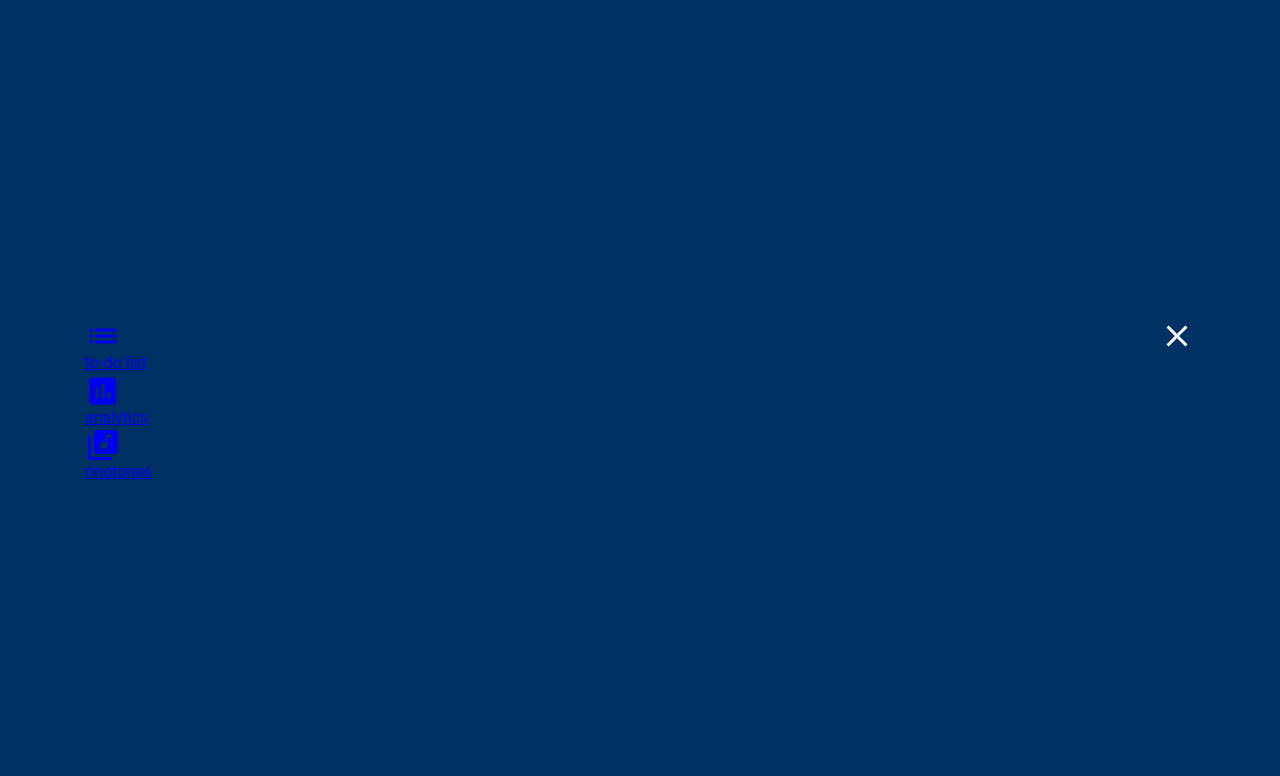
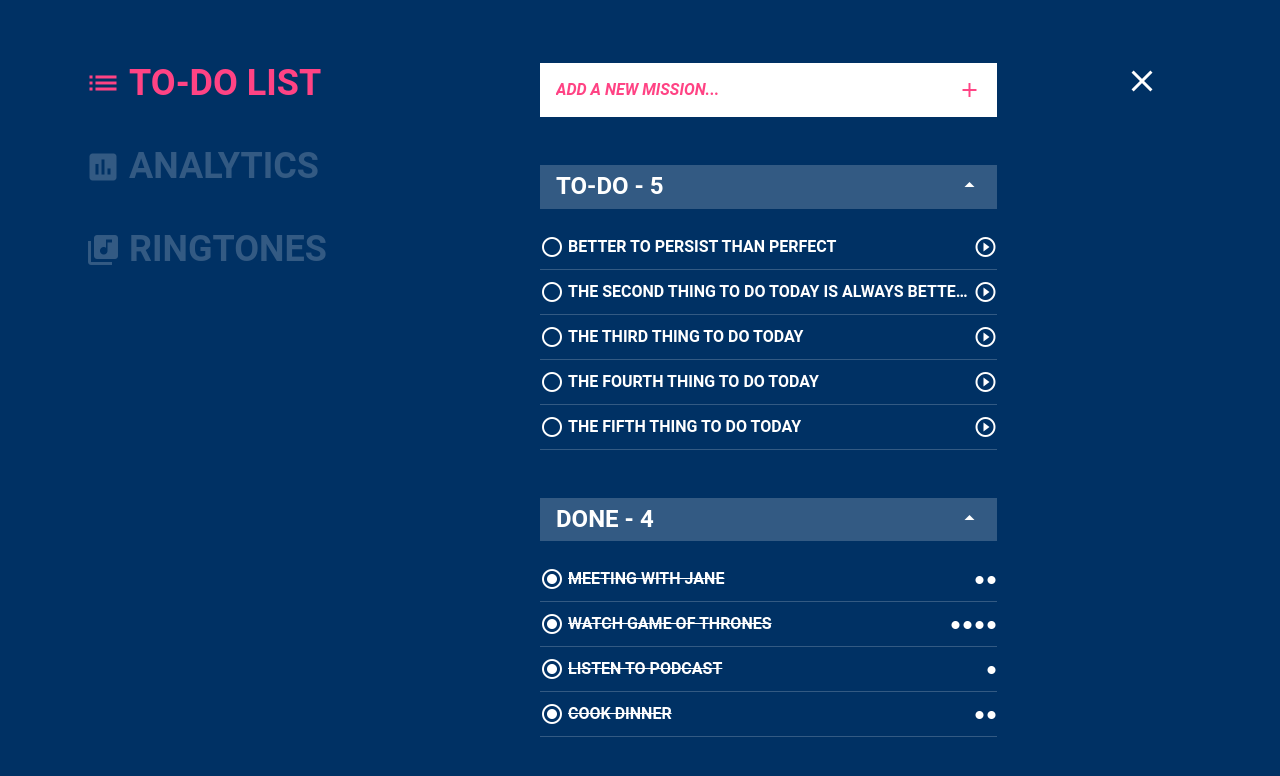
Before and after one commit to yowlonglee/thef2e-pomodoro, a Vue app: page /to-do-list in a window 1280 px wide. Shown: the top 776 px of the page. Built offline with nearby package versions, Linux system fonts and the light colour scheme; a small style sheet from the web is missing.

Commit message:
Add new to do list functions

```diff
--- a/src/App.vue
+++ b/src/App.vue
@@ -124,6 +124,10 @@ body,
   }
 }
 
+.offset-1 {
+  margin-left: calc(15px + 65px);
+}
+
 .material-icons {
   vertical-align: bottom;
   &.md-light {
@@ -139,7 +143,6 @@ body,
     font-size: 48px;
   }
 }
-
 .view-wrapper {
   padding: 3rem 0;
 }
@@ -150,6 +153,12 @@ body,
 .d-flex {
   display: flex;
 }
+.flex-column {
+  flex-direction: column;
+}
+.flex-grow {
+  flex-grow: 1;
+}
 .flex-align-items-center {
   align-items: center;
 }
--- a/src/components/MiniNavList.vue
+++ b/src/components/MiniNavList.vue
@@ -19,4 +19,22 @@ export default {
   name: "MiniNavList"
 };
 </script>
-<style lang="scss" scoped></style>
+<style lang="scss" scoped>
+@import "@/assets/styles/variables.scss";
+.mini-nav-item {
+  color: rgba($white, 0.2);
+  text-decoration: none;
+  display: flex;
+  align-items: center;
+  margin-bottom: 42px;
+  div {
+    margin-left: 8px;
+    text-transform: uppercase;
+    font-size: 2.25rem;
+    font-weight: 700;
+  }
+  &.router-link-active {
+    color: $pink;
+  }
+}
+</style>
--- a/src/components/StyledInput.vue
+++ b/src/components/StyledInput.vue
@@ -1,12 +1,29 @@
 <template>
   <div class="styled-input">
-    <input class="add-to-do" type="text" placeholder="Add a New Mission..." />
-    <span class="styled-input-append"><i class="material-icons">add</i></span>
+    <input
+      class="add-to-do"
+      type="text"
+      placeholder="Add a New Mission..."
+      v-on:keyup.enter="newToDo"
+      ref="i"
+    />
+    <span class="styled-input-append" @click="newToDo">
+      <i class="material-icons">add</i>
+    </span>
   </div>
 </template>
 <script>
 export default {
-  name: "StyledInput"
+  name: "StyledInput",
+  methods: {
+    newToDo: function() {
+      const val = this.$refs.i.value.trim();
+      if (val) {
+        this.$store.dispatch("add", val);
+      }
+      this.$refs.i.value = "";
+    }
+  }
 };
 </script>
 <style lang="scss" scoped>
@@ -17,6 +34,11 @@ export default {
     width: 100%;
     padding: 1.125em 1em;
     border: 0;
+    // color: $pink;
+    font-weight: 700;
+    font-style: italic;
+    text-transform: uppercase;
+
     &::placeholder {
       color: $pink;
       font-weight: 700;
--- a/src/components/ToDo.vue
+++ b/src/components/ToDo.vue
@@ -1,5 +1,5 @@
 <template>
-  <div class="to-do" :class="{ 'timer-to-do': isTimerLayout }">
+  <div class="to-do" :class="{ 'timer-to-do': isTimerLayout, done: done }">
     <div class="to-do-radio" @click="toggleComplete">
       <i class="material-icons unchecked" :class="{ 'md-48': isTimerLayout }">
         radio_button_unchecked
@@ -10,20 +10,21 @@
     </div>
     <div class="to-do-container">
       <div class="to-do-title">{{ title }}</div>
-      <template v-if="isTimerLayout">
-        <div class="to-do-history">
+      <div class="to-do-append">
+        <template v-if="isTimerLayout || done">
           <div class="history-group" v-if="pomodoro > 0">
             <div class="history-item" v-for="n in pomodoro" :key="n">
               <i class="material-icons md-12">fiber_manual_record</i>
             </div>
           </div>
+          <template v-if="isTimerLayout">
             <div class="timer-svg-container">
               <svg viewBox="-0.5 -0.5 101 101">
                 <use href="#circle1" class="circle1" />
                 <use href="#circle2" class="circle2" />
               </svg>
             </div>
-        </div>
+          </template>
         </template>
         <template v-else>
           <div class="to-do-icon-start">
@@ -32,8 +33,10 @@
         </template>
       </div>
     </div>
+  </div>
 </template>
 <script>
+import { mapActions } from "vuex";
 export default {
   name: "ToDo",
   props: {
@@ -42,17 +45,26 @@ export default {
       type: Number,
       default: 0
     },
+    done: {
+      type: Boolean,
+      default: false
+    },
     isTimerLayout: {
       type: Boolean,
       default: false
+    },
+    index: {
+      type: Number
     }
   },
   methods: {
-    toggleComplete: function(event) {
-      const el = event.currentTarget;
-      el.classList.contains("done")
-        ? el.classList.remove("done")
-        : el.classList.add("done");
+    // ...mapActions(["remove", "restore"]),
+    toggleComplete: function() {
+      if (this.done) {
+        this.$store.dispatch("restore", this.index);
+      } else {
+        this.$store.dispatch("remove", this.index);
+      }
     }
   }
 };
@@ -67,23 +79,27 @@ export default {
 .to-do {
   display: flex;
   padding: 10px 0;
-  border-bottom: 1px solid rgba($dark-blue, 0.2);
-}
+  border-bottom: 1px solid rgba($white, 0.2);
+  &.done {
     .to-do-radio {
-  color: $dark-blue;
-  margin-right: 4px;
-  cursor: pointer;
-  .checked {
-    display: none;
-  }
-  &.done,
-  &:hover {
       .checked {
         display: inline-block;
       }
       .unchecked {
         display: none;
       }
+    }
+    .to-do-title {
+      text-decoration: line-through;
+    }
+  }
+}
+.to-do-radio {
+  color: $white;
+  margin-right: 4px;
+  cursor: pointer;
+  .checked {
+    display: none;
   }
 }
 .to-do-container {
@@ -92,7 +108,7 @@ export default {
   min-width: 0;
 }
 .to-do-title {
-  color: $dark-blue;
+  color: $white;
   font-weight: 700;
   text-transform: uppercase;
   line-height: 1.5rem;
@@ -100,7 +116,21 @@ export default {
   @include ellipsis;
 }
 .to-do-icon-start {
+  color: $white;
+}
+.history-item {
+  display: inline-block;
+  color: $white;
+}
+.is-main-layout {
+  .to-do-radio,
+  .to-do-title,
+  .to-do-icon-start .history-item {
     color: $dark-blue;
+  }
+  .to-do {
+    border-bottom: 1px solid rgba($dark-blue, 0.2);
+  }
 }
 
 .timer-to-do {
@@ -117,7 +147,7 @@ export default {
     .to-do-title {
       font-size: 1.5rem;
     }
-    .to-do-history {
+    .to-do-append {
       display: flex;
       align-items: flex-end;
     }
--- a/src/store.js
+++ b/src/store.js
@@ -70,6 +70,17 @@ export default new Vuex.Store({
         val = "";
       }
       state.interval = val;
+    },
+    addToDo(state, todo) {
+      state.toDos.push({ title: todo, pomodoro: 0 });
+    },
+    removeToDo(state, index) {
+      state.finishedToDos.push(state.toDos[index]);
+      state.toDos.splice(index, 1);
+    },
+    restoreToDo(state, index) {
+      state.toDos.push(state.finishedToDos[index]);
+      state.finishedToDos.splice(index, 1);
     }
   },
   actions: {
@@ -108,6 +119,15 @@ export default new Vuex.Store({
     clearRunningTimer: function({ commit, state }) {
       clearInterval(state.interval);
       commit("setTimer");
+    },
+    add: function({ commit }, todo) {
+      commit("addToDo", todo);
+    },
+    remove: function({ commit }, index) {
+      commit("removeToDo", index);
+    },
+    restore: function({ commit }, index) {
+      commit("restoreToDo", index);
     }
   }
 });
--- a/src/views/ToDoListView.vue
+++ b/src/views/ToDoListView.vue
@@ -4,8 +4,48 @@
       <div class="col-4">
         <mini-nav-list />
       </div>
-      <div class="col-7"></div>
-      <div class="col-1">
+      <div class="col-5 offset-1">
+        <styled-input />
+        <div class="accordion" @click="toggleAccordion">
+          <div class="accordion-header">
+            <div>To-do - {{ toDoList.length }}</div>
+            <i class="material-icons">arrow_drop_up</i>
+          </div>
+          <div class="accordion-panel">
+            <template v-if="toDoList.length > 0">
+              <to-do
+                v-for="(todo, index) in toDoList"
+                :key="todo.title"
+                :title="todo.title"
+                :index="index"
+                @remove="toDoList.splice(index, 1)"
+              />
+            </template>
+            <template v-else>
+              <div>You have no to dos</div>
+            </template>
+          </div>
+        </div>
+        <div class="accordion" @click="toggleAccordion">
+          <div class="accordion-header">
+            <div>Done - {{ finishedToDoList.length }}</div>
+            <i class="material-icons">arrow_drop_up</i>
+          </div>
+          <div class="accordion-panel finished">
+            <template v-if="finishedToDoList.length > 0">
+              <to-do
+                v-for="(todo, index) in finishedToDoList"
+                :key="todo.title"
+                :title="todo.title"
+                :pomodoro="todo.pomodoro"
+                :index="index"
+                done
+              />
+            </template>
+          </div>
+        </div>
+      </div>
+      <div class="col-1 offset-1">
         <slot></slot>
       </div>
     </div>
@@ -13,10 +53,67 @@
 </template>
 <script>
 import MiniNavList from "@/components/MiniNavList.vue";
+import StyledInput from "@/components/StyledInput.vue";
+import ToDo from "@/components/ToDo.vue";
 export default {
   name: "ToDoListView",
   components: {
-    MiniNavList
+    MiniNavList,
+    StyledInput,
+    ToDo
+  },
+  computed: {
+    toDoList: function() {
+      return this.$store.state.toDos;
+    },
+    finishedToDoList: function() {
+      return this.$store.state.finishedToDos;
+    }
+  },
+  methods: {
+    toggleAccordion: function(event) {
+      if (event.target.classList.contains("accordion-header")) {
+        event.currentTarget.classList.toggle("hide");
+      }
+    }
   }
 };
 </script>
+<style lang="scss" scoped>
+@import "@/assets/styles/variables.scss";
+.accordion {
+  margin-top: 48px;
+}
+.accordion-header {
+  color: $white;
+  font-size: 1.5rem;
+  text-transform: uppercase;
+  font-weight: 700;
+  padding: 8px 16px;
+  background-color: rgba($white, 0.2);
+  display: flex;
+  justify-content: space-between;
+  cursor: pointer;
+  &:hover {
+    background-color: rgba($white, 0.4);
+  }
+}
+.accordion-panel {
+  margin-top: 16px;
+  overflow: auto;
+  max-height: 270px;
+  transition: max-height 0.2s ease-in-out;
+  // &.finished {
+  //   max-height: 180px;
+  // }
+}
+
+.hide {
+  .material-icons {
+    transform: rotate(180deg);
+  }
+  .accordion-panel {
+    max-height: 0;
+  }
+}
+</style>
```
Lines whose indentation alone changed are shown as unchanged.
